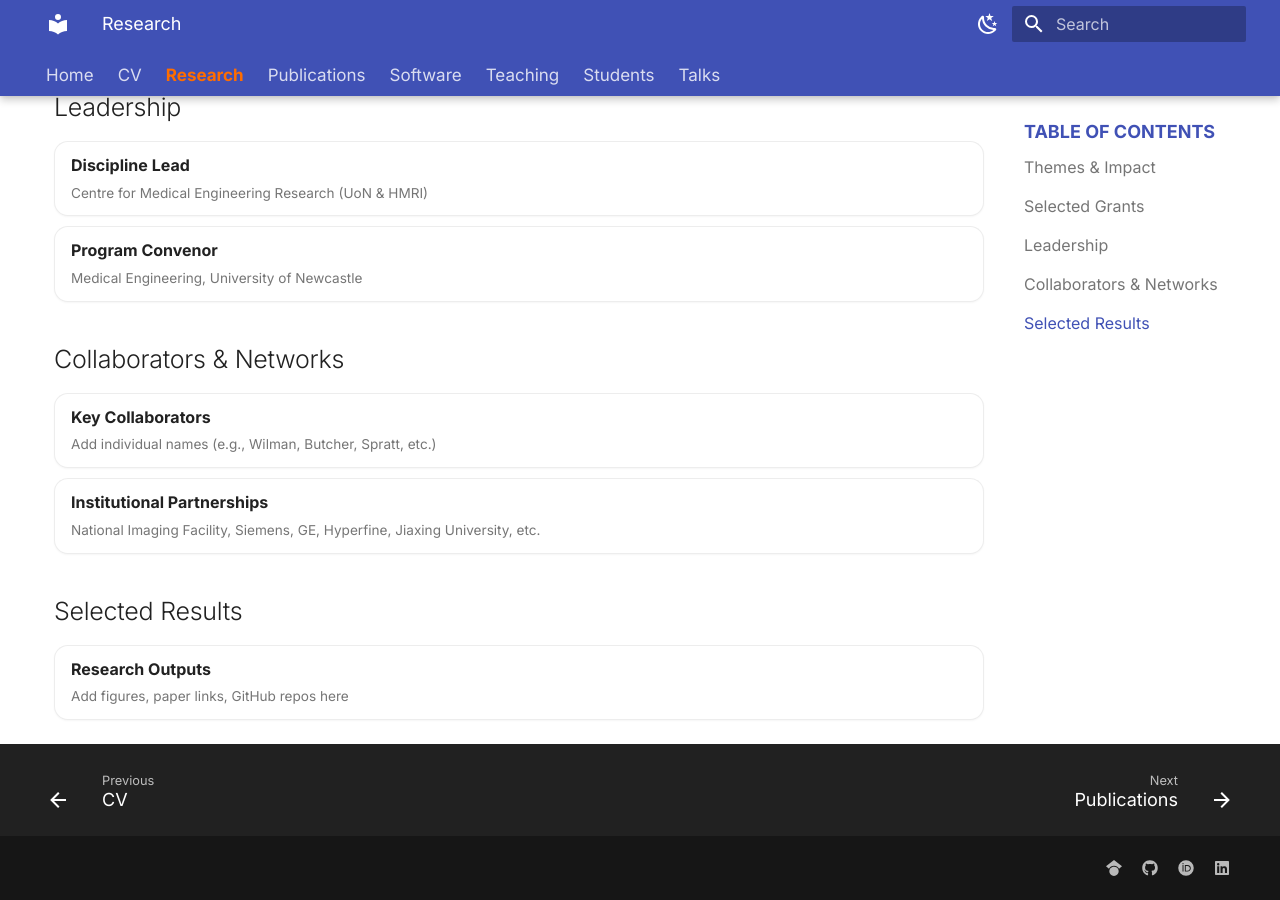
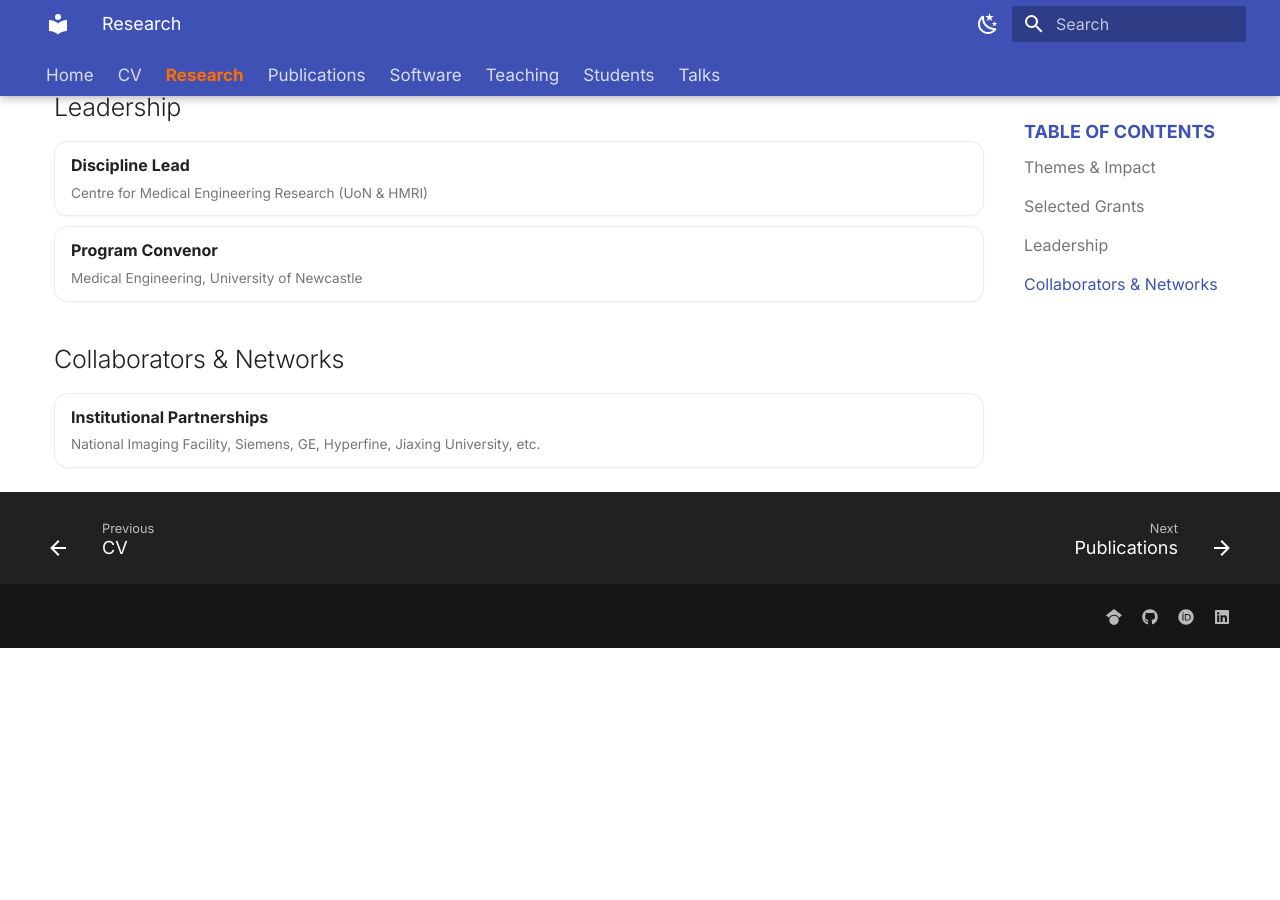
Before and after one commit to sunhongfu/sunhongfu.github.io, an MkDocs documentation site: the page built from docs/research.md, in a window 1280 px wide and 900 px high, scrolled down 1045 px. Built offline with MkDocs 1.6.1 and Material for MkDocs 9.7.7, drawn with Linux system fonts in a browser that asks for light colours; after the commit the page ends 1693 px from its top, so only the background shows below that.

Commit message:
Remove placeholder cards from Research and Students pages
Co-Authored-By: Claude Opus 5.5 <noreply@anthropic.com>
Claude-Session: https://claude.ai/code/session_01RqwQqEVvEgfu5dpANS2kxt

```diff
--- a/docs/research.md
+++ b/docs/research.md
@@ -105,29 +105,9 @@
 
   <div class="cv-card">
     <div class="cv-title">
-      Key Collaborators
-      <div class="cv-sub">Add individual names (e.g., Wilman, Butcher, Spratt, etc.)</div>
-    </div>
-  </div>
-
-  <div class="cv-card">
-    <div class="cv-title">
       Institutional Partnerships
       <div class="cv-sub">National Imaging Facility, Siemens, GE, Hyperfine, Jiaxing University, etc.</div>
     </div>
   </div>
 
 </div>
-
-
-## Selected Results
-<div class="cv-list">
-
-  <div class="cv-card">
-    <div class="cv-title">
-      Research Outputs
-      <div class="cv-sub">Add figures, paper links, GitHub repos here</div>
-    </div>
-  </div>
-
-</div>
```
Also changed, not shown: docs/students.md (+0 -12 lines).
